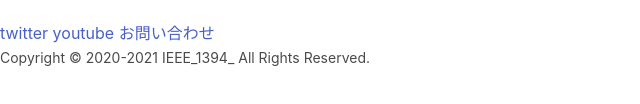
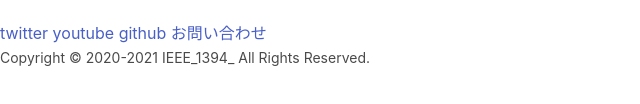
Before and after one commit to IEEE-1394/0p81.github.io, a plain HTML site: page index.html in a window 1280 px wide. Shown: the part 366-470 px from the top of the page, 0-640 px from the left. Drawn offline with nearby package versions, Linux system fonts and the light colour scheme.

Commit message:
Update index.html

```diff
--- a/index.html
+++ b/index.html
@@ -32,7 +32,7 @@
     </main>
     <footer>
       <br>
-      <a href="https://twitter.com/IEEE_1394_">twitter</a> <a href="https://www.youtube.com/channel/UC6Z1t5k4d5UmrGAcVrDlUMw">youtube</a> <a href="contact.html">お問い合わせ</a><br>
+      <a href="https://twitter.com/IEEE_1394_">twitter</a> <a href="https://www.youtube.com/channel/UC6Z1t5k4d5UmrGAcVrDlUMw">youtube</a> <a href="https://github.com/IEEE-1394">github</a> <a href="contact.html">お問い合わせ</a><br>
       <small>Copyright &copy; 2020-2021 IEEE_1394_ All Rights Reserved.</small>
     </footer>
   </body>
```
